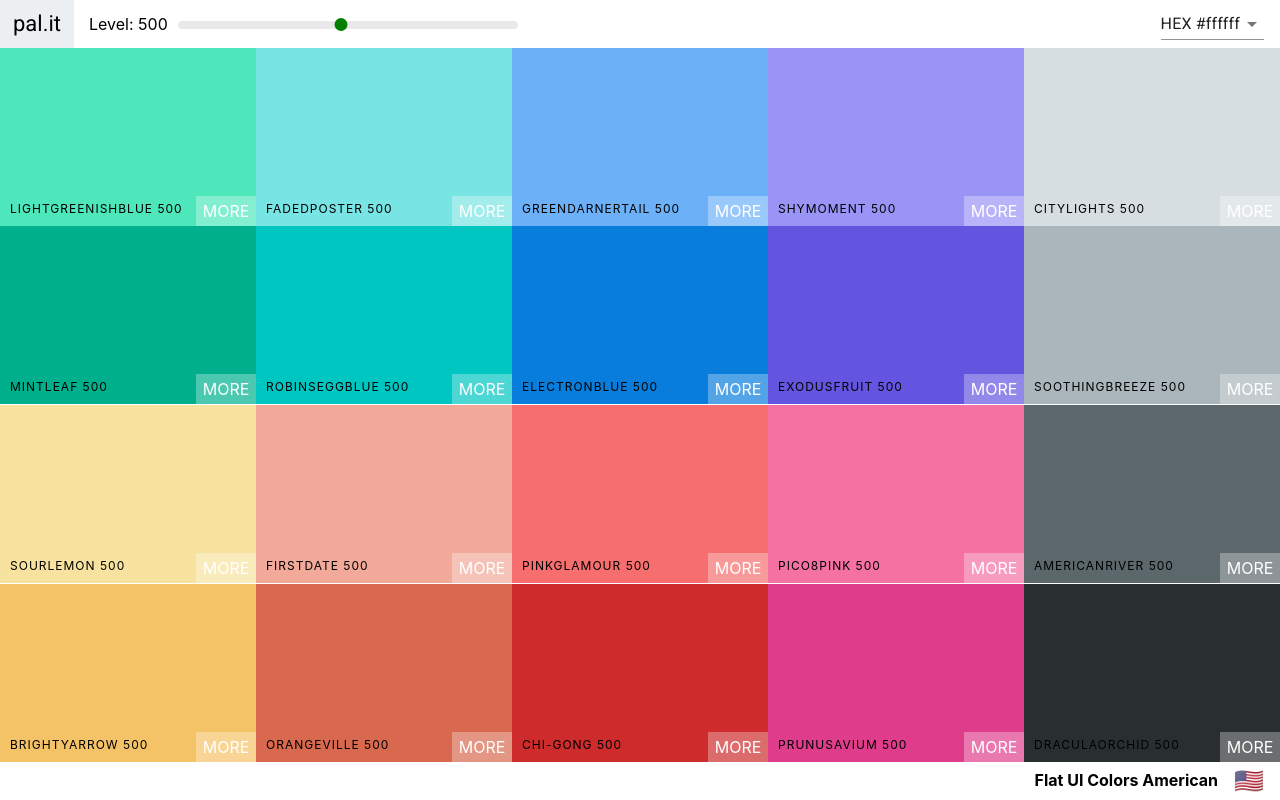
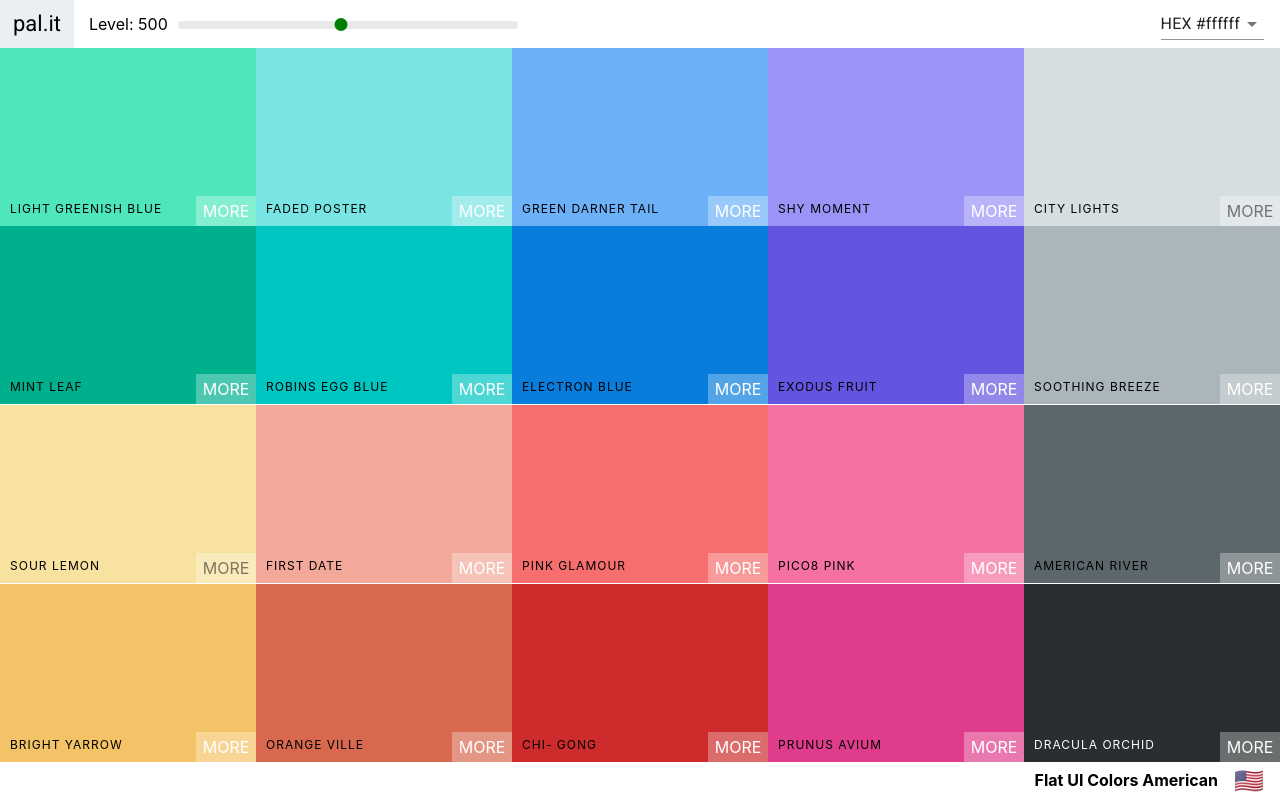
Before and after one commit to mnichols08/pal.it, a React (Create React App) app: page /palette/flat-ui-colors-american in a window 1280 px wide. Built offline with nearby package versions, Linux system fonts and the light colour scheme.

Commit message:
updated text color to change on based on luminance of background

```diff
--- a/src/components/palette/color-box/index.jsx
+++ b/src/components/palette/color-box/index.jsx
@@ -1,6 +1,7 @@
 import React, { Component } from 'react'
 import { CopyToClipboard } from 'react-copy-to-clipboard'
 import { Link } from 'react-router-dom'
+import chroma from 'chroma-js'
 
 import './styles.css'
 
@@ -18,25 +19,27 @@
     render() {
         const { name, background, moreUrl, showLink } = this.props
         const { copied } = this.state
+        const isDarkColor = chroma(background).luminance() <= 0.1
+        const isLightColor = chroma(background).luminance() >= 0.7
         return (
             <div style={{ background }} className='ColorBox'>
                 <div style={{ background }} className={`copy-overlay ${copied && 'show'}`} />
                 <div style={{ background }} className={`copy-msg ${copied && 'show'}`} >
                     <h1>copied!</h1>
-                    <p>{this.props.background}</p>
+                    <p className={isLightColor ? 'dark-text' : undefined}>{this.props.background}</p>
                     <p>{ name }</p>
                 </div>
                 <div className='copy-container'>
                     <div className='box-content'>
-                        <span>{ name }</span>
+                        <span className={isDarkColor ? 'light-text' : undefined}>{ name }</span>
                     </div>
                 </div>
                 <CopyToClipboard text={background} onCopy={ this.changeCopyState }>
-                    <button className='copy-button'>Copy</button>
+                    <button className={`copy-button ${isLightColor ? 'dark-text' : undefined }`}>Copy</button>
                 </CopyToClipboard>
                 {showLink && (
                 <Link to={moreUrl} onClick={e => e.stopPropagation()}>
-                    <span className='see-more'>More</span>
+                    <span className={`see-more ${isLightColor ? 'dark-text' : undefined}`}>More</span>
                 </Link>
                 )}
             </div>
--- a/src/components/palette/color-box/styles.css
+++ b/src/components/palette/color-box/styles.css
@@ -33,11 +33,9 @@
     color: white;
     text-transform: uppercase;
     border: none;
+    text-decoration: none;
   }
 
-  .back-button {
-    text-decoration: none;
-  }
   .copy-button {
     opacity: 0
   }
@@ -57,6 +55,14 @@
     letter-spacing: 1px;
     text-transform: uppercase;
     font-size: 12px;
+  }
+
+  .light-text {
+    color: white;
+  }
+
+  .ColorBox .dark-text {
+    color: rgba(0, 0, 0, 0.5);
   }
 
   .see-more {
--- a/src/components/palette/list/index.jsx
+++ b/src/components/palette/list/index.jsx
@@ -46,6 +46,7 @@
           <div className={classes.palettes}>
             {palettes.map(palette => (
               <MiniPalette
+                key={palette.id}
                 {...palette}
                 handleClick={() => this.goToPalette(palette.id)}
               />
--- a/src/components/palette/mono/index.jsx
+++ b/src/components/palette/mono/index.jsx
@@ -31,7 +31,7 @@
       const { paletteName, emoji, id } = this.props.palette
       const colorBoxes = this._shades.map(color => (
         <ColorBox
-          key={color.id}
+          key={color.name.replace(/ /g, '')}
           name={color.name}
           background={color[format]}
           showLink={false}
--- a/src/components/palette/paletteHelper.js
+++ b/src/components/palette/paletteHelper.js
@@ -53,7 +53,7 @@
     let scale = getScale(color.color, 10)
     for (let i in scale) {
       newPalette.colors[levels[i]].push({
-        name: `${color.name} ${levels[i]}`,
+        name: `${color.name.replace(/([A-Z])/g, ' $1').trim()} ${levels[i] === 500 ? '' : levels[i]}`,
         id: color.name.toLowerCase().replace(/ /g, '-'),
         hex: scale[i],
         rgb: chroma(scale[i]).css(),
```
